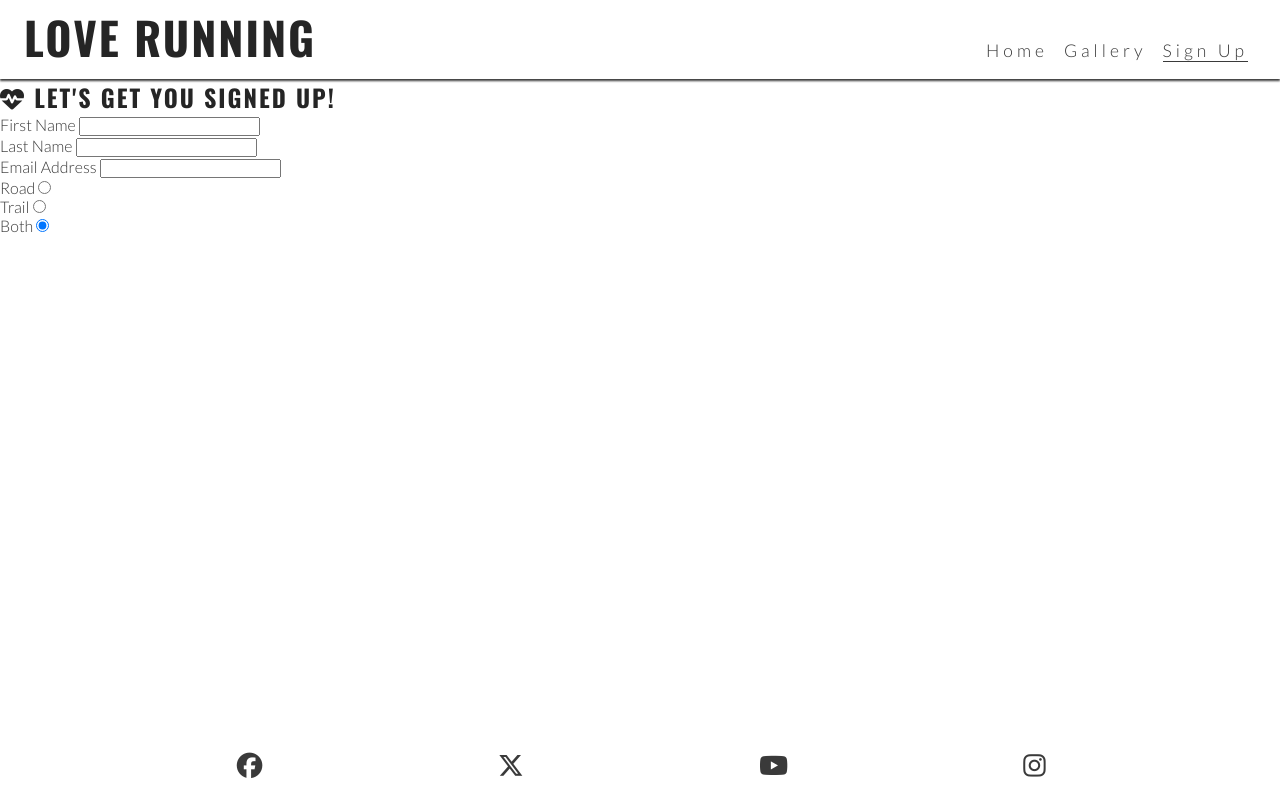
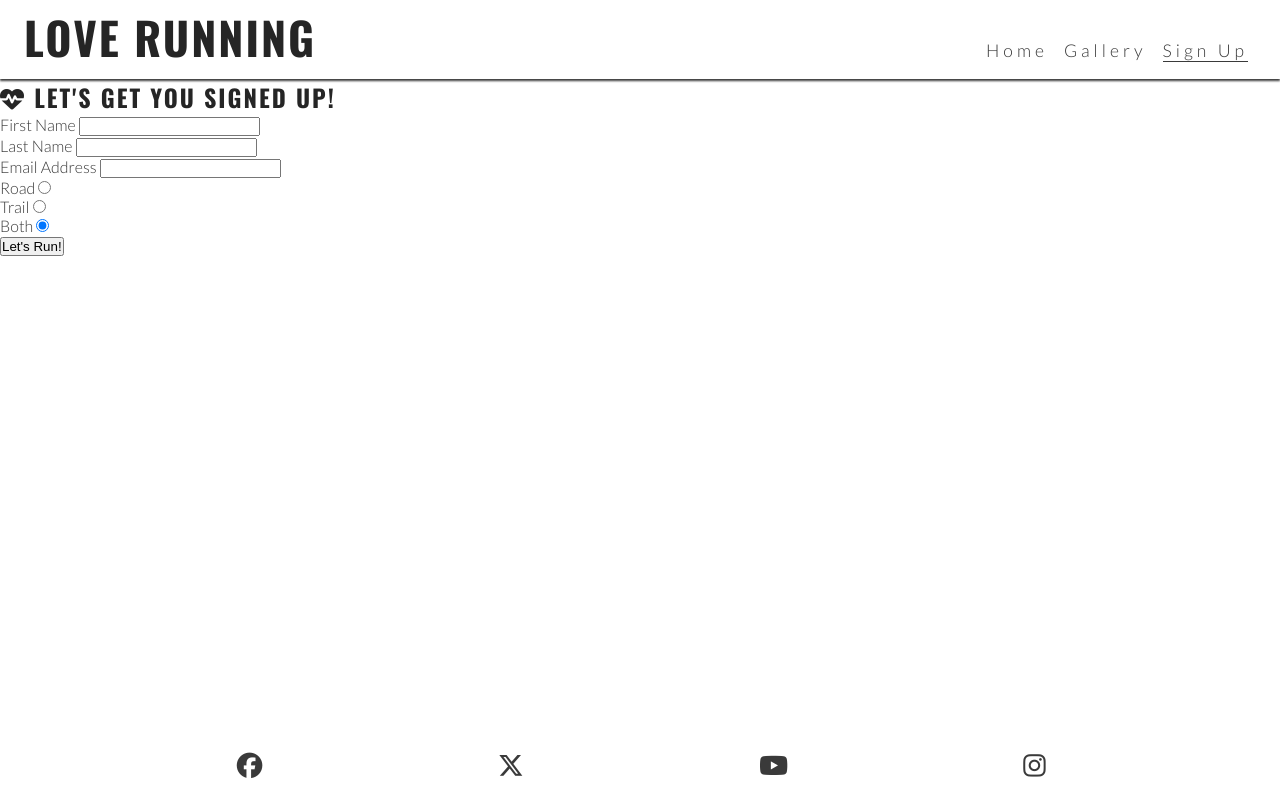
Before and after one commit to Gerbil1511/love-running, a plain HTML site: page signup.html in a window 1280 px wide. Drawn offline with nearby package versions, Linux system fonts and the light colour scheme.

Commit message:
Add submit button to form

```diff
--- a/signup.html
+++ b/signup.html
@@ -62,6 +62,7 @@
                         <input type="radio" id="both" name="running_preference" value="both" required checked>
                     </div>
                 </div>
+                <button type="submit" class="join-button">Let's Run!</button>
             </form>
 
         </section>
```
